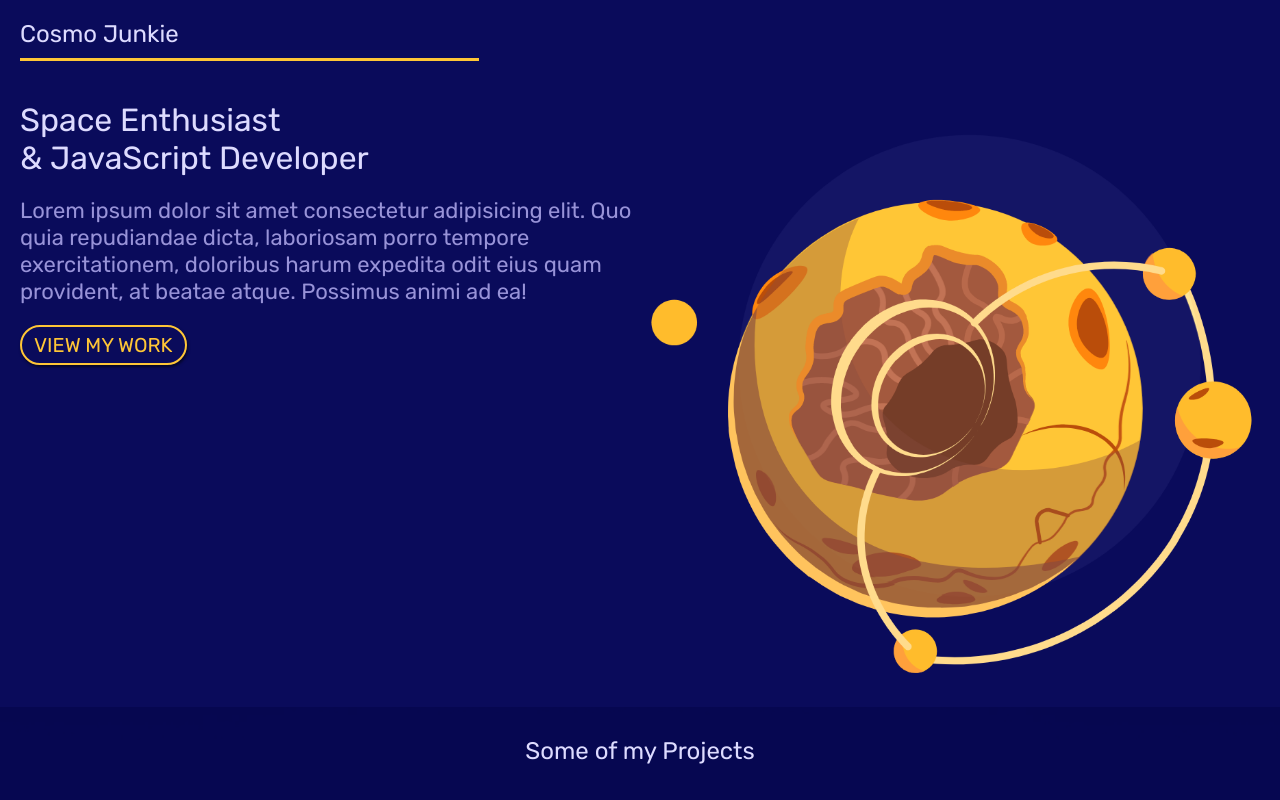
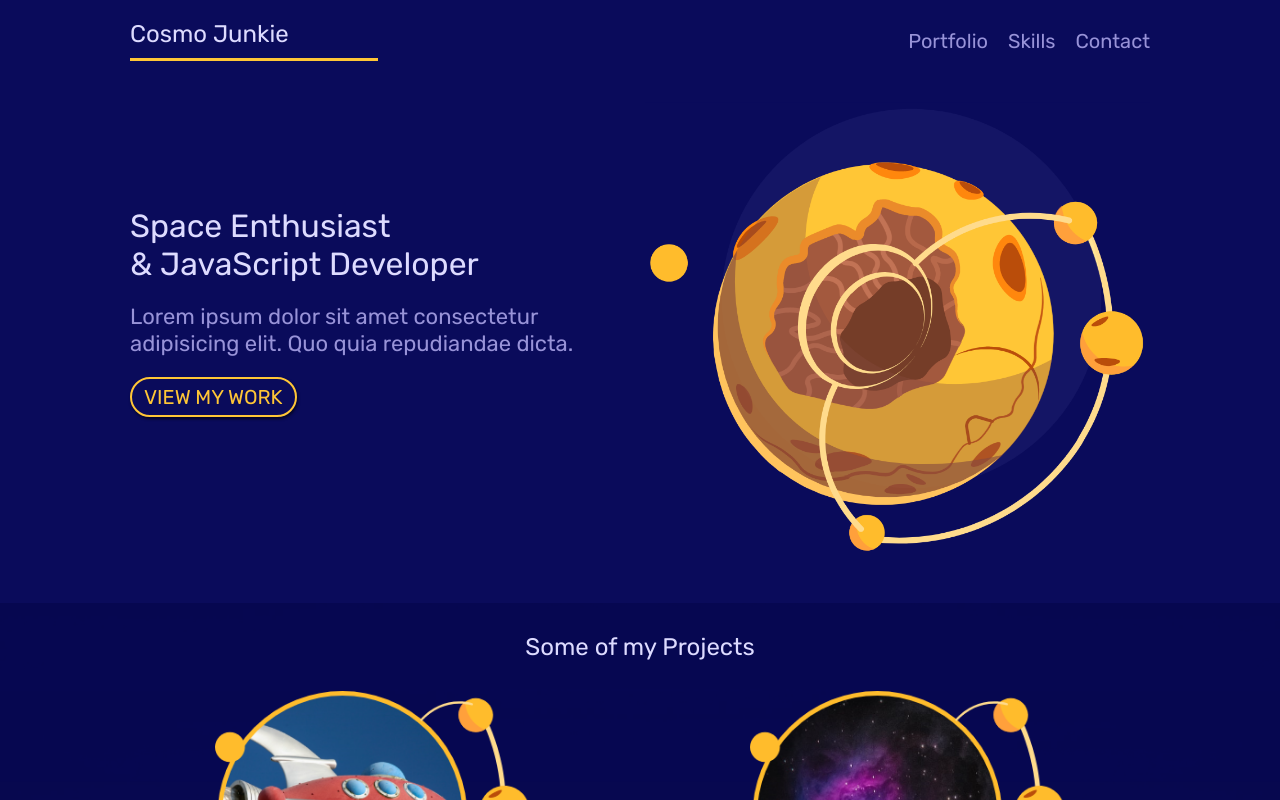
Before and after one commit to chez199030/Mobile-First-Responsive-Website, a website: page index.html in a window 1280 px wide. Shown: the top 800 px of the page. Drawn offline with nearby package versions, Linux system fonts and the light colour scheme; files that its build step writes are made by us from their sources.

Commit message:
Laptop Styles (part 1)

```diff
--- a/app/scss/_mediaqueries.scss
+++ b/app/scss/_mediaqueries.scss
@@ -57,6 +57,39 @@ $mq-620-up: "only screen and (min-width: 620px)";
   body {
     font-size: 18px;
   }
+  .grid {
+    width: 100%;
+    max-width: 1060px;
+    margin: 0 auto;
+  }
+  .leading {
+    margin: 20px 0;
+  }
+  .site-nav {
+    margin-top: 20px;
+    padding: 0 20px;
+
+    h1 {
+      grid-column: 1/3;
+      align-self: center;
+    }
+    ul {
+      display: flex;
+      grid-column: 6/9;
+      justify-content: flex-end;
+      align-self: center;
+    }
+
+    li {
+      margin-left: 20px;
+    }
+  }
+  .welcome-text {
+    align-self: center;
+  }
+  #welcome {
+    padding-bottom: 40px;
+  }
 }
 // Desktop Styles
 @media screen and (min-width: 1200px) {
--- a/index.html
+++ b/index.html
@@ -22,14 +22,14 @@
     />
 
     <!-- CSS File -->
-    <link rel="stylesheet" href="dist/style.css?cb=1663576358628" />
+    <link rel="stylesheet" href="dist/style.css?cb=1663579798192" />
   </head>
   <body>
     <header>
       <nav class="site-nav grid">
         <h1>Cosmo Junkie</h1>
         <ul>
-          <li><a href="#porfolio">Portfolio</a></li>
+          <li><a href="#portfolio">Portfolio</a></li>
           <li><a href="#skills">Skills</a></li>
           <li><a href="#contact">Contact</a></li>
         </ul>
@@ -44,9 +44,7 @@
           </h2>
           <p class="leading">
             Lorem ipsum dolor sit amet consectetur adipisicing elit. Quo quia
-            repudiandae dicta, laboriosam porro tempore exercitationem,
-            doloribus harum expedita odit eius quam provident, at beatae atque.
-            Possimus animi ad ea!
+            repudiandae dicta.
           </p>
           <a href="#portfolio" class="button">View my work</a>
         </div>
@@ -120,6 +118,6 @@
     </main>
 
     <!-- JavaScript File -->
-    <script src="dist/all.js?cb=1663576358628"></script>
+    <script src="dist/all.js?cb=1663579798192"></script>
   </body>
 </html>
```
